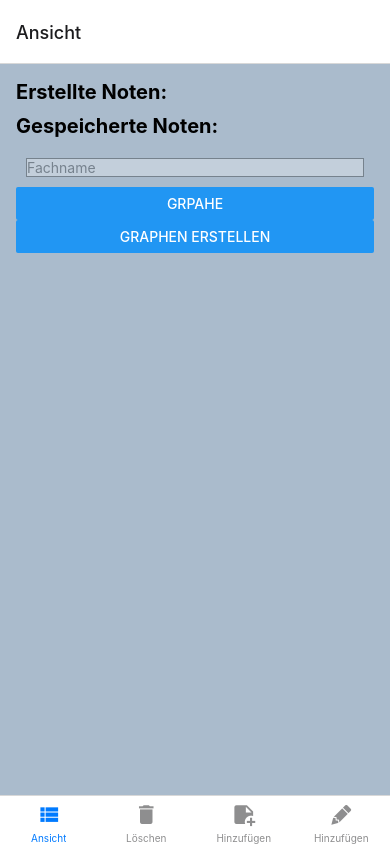
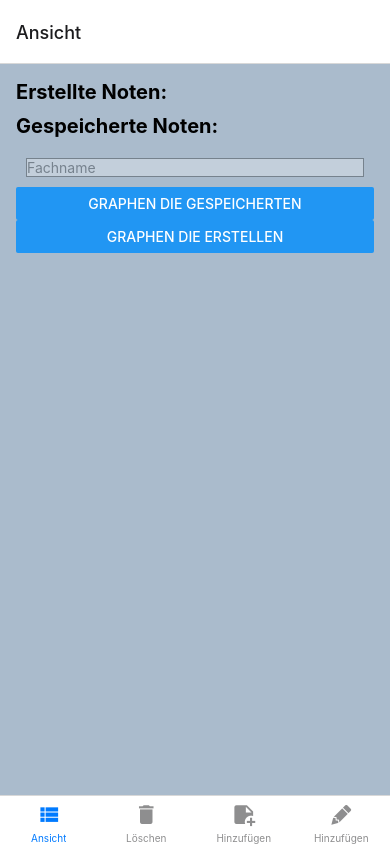
Before and after one commit to LucaDalCorso2004/DalCorsoLucaLB-335, a React Native app: screen /Ansicht in a window 390 px wide. Built offline with nearby package versions, Linux system fonts and the light colour scheme.

Commit message:
name change

```diff
--- a/screens/Ansicht.js
+++ b/screens/Ansicht.js
@@ -78,8 +78,8 @@ export default function AnsichtEntry({ }) {
                 placeholder="Fachname"
                 onChangeText={setFaecher4}
             />
-            <Button title="Grpahe" onPress={Pressbuttongraphe}></Button>
-            <Button title="Graphen erstellen" onPress={Pressbuttongraphe2}></Button>
+            <Button title="Graphen die Gespeicherten" onPress={Pressbuttongraphe}></Button>
+            <Button title="Graphen die Erstellen" onPress={Pressbuttongraphe2}></Button>
 
             {chartData.length > 0 && <GrapheEntry data={chartData} />}
         </ScrollView>
```
